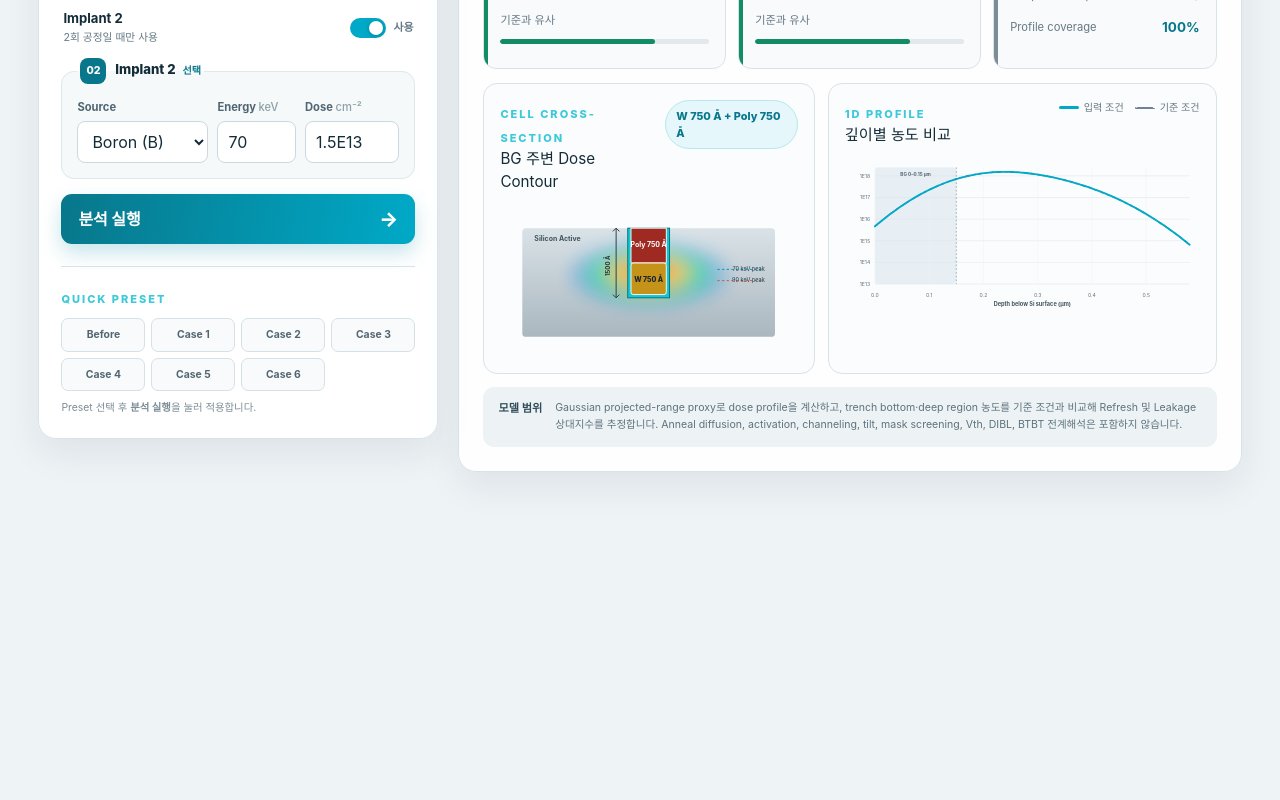
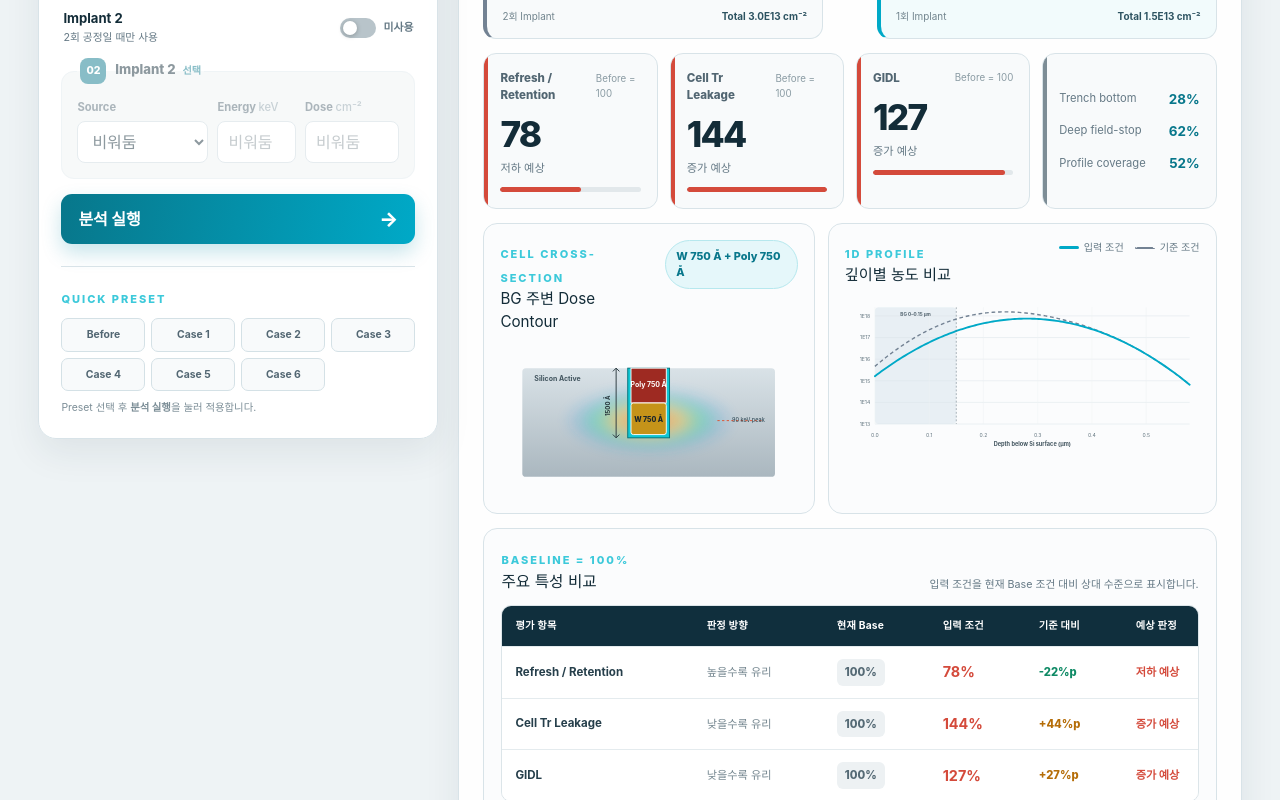
Before and after one commit to civilizednation/cnation-tcad, a Next.js app: page / in a window 1280 px wide. Shown: the part 360-1160 px from the top of the page. Before the commit the page ends 880 px from the top, so only its background shows below. Built offline with nearby package versions, Linux system fonts and the light colour scheme.

Commit message:
Add GIDL metric and base-vs-input condition comparison
Adds a GIDL relative index alongside Refresh/Retention and Cell Tr
Leakage, a condition comparison card showing base vs input implant
recipes side by side, and a performance comparison table summarizing
all three metrics against the baseline.

```diff
--- a/app/page.tsx
+++ b/app/page.tsx
@@ -78,11 +78,13 @@ function analyze(implants: ActiveImplant[]) {
   const highDosePenalty = Math.max(0, largestSingleDose / 2.3e13 - 1) * 8;
   const retention = Math.round(clamp(100 * (0.58 + 0.42 * fieldStop) - highDosePenalty, 68, 118));
   const leakage = Math.round(clamp(100 / (0.4 + 0.6 * fieldStop) + Math.max(0, peakRatio - 1) * 12 + highDosePenalty * 0.45, 72, 148));
+  const gidl = Math.round(clamp(100 * (0.56 + 0.44 / clamp(deepRatio, 0.45, 1.45)) + Math.max(0, peakRatio - 1) * 17 + highDosePenalty * 0.7, 72, 155));
   const comparable = implants.every((implant) => implant.source === "Boron");
   const btbtRisk = largestSingleDose >= 2.6e13 || peakRatio > 1.06;
   const retentionLabel = retention < 91 ? "저하 예상" : retention < 98 ? "소폭 저하 가능" : retention <= 103 ? "기준과 유사" : "개선 가능";
   const leakageLabel = leakage < 95 ? "감소 예상" : leakage <= 105 ? "기준과 유사" : leakage <= 116 ? "소폭 증가 가능" : "증가 예상";
-  return { profile, retention, leakage, retentionLabel, leakageLabel, bottomRatio, deepRatio, areaRatio, peakRatio, btbtRisk, comparable };
+  const gidlLabel = gidl < 95 ? "감소 예상" : gidl <= 105 ? "기준과 유사" : gidl <= 116 ? "소폭 증가 가능" : "증가 예상";
+  return { profile, retention, leakage, gidl, retentionLabel, leakageLabel, gidlLabel, bottomRatio, deepRatio, areaRatio, peakRatio, btbtRisk, comparable };
 }
 
 function formatDose(value: number) { return value.toExponential(1).replace("e+", "E").replace("e", "E"); }
@@ -130,13 +132,44 @@ function MetricCard({ label, value, tone, detail }: { label: string; value: numb
   return <article className={`metric-card ${tone}`}><div className="metric-topline"><span>{label}</span><small>Before = 100</small></div><div className="metric-value">{value}</div><p>{detail}</p><div className="meter"><span style={{width:`${clamp(value/1.35,8,100)}%`}}/></div></article>;
 }
 
+function conditionSummary(implants: ActiveImplant[]) {
+  return {
+    steps: implants.length,
+    recipe: implants.map((implant) => `${implant.source} ${implant.energy} keV · ${formatDose(implant.dose)}`).join(" + "),
+    totalDose: formatDose(implants.reduce((sum, implant) => sum + implant.dose, 0)),
+  };
+}
+
+function scoreTone(metric: "refresh" | "leakage" | "gidl", value: number) {
+  if (metric === "refresh") return value >= 98 ? "good" : value >= 91 ? "caution" : "risk";
+  return value <= 105 ? "good" : value <= 116 ? "caution" : "risk";
+}
+
+function PerformanceComparison({ result }: { result: ReturnType<typeof analyze> }) {
+  const rows = [
+    { key: "refresh" as const, label: "Refresh / Retention", current: result.retention, direction: "높을수록 유리", note: result.retentionLabel },
+    { key: "leakage" as const, label: "Cell Tr Leakage", current: result.leakage, direction: "낮을수록 유리", note: result.leakageLabel },
+    { key: "gidl" as const, label: "GIDL", current: result.gidl, direction: "낮을수록 유리", note: result.gidlLabel },
+  ];
+  return <section className="comparison-section" aria-labelledby="comparison-title">
+    <div className="section-heading"><div><span className="eyebrow">BASELINE = 100%</span><h3 id="comparison-title">주요 특성 비교</h3></div><p>입력 조건을 현재 Base 조건 대비 상대 수준으로 표시합니다.</p></div>
+    <div className="comparison-table-wrap"><table className="comparison-table">
+      <thead><tr><th>평가 항목</th><th>판정 방향</th><th>현재 Base</th><th>입력 조건</th><th>기준 대비</th><th>예상 판정</th></tr></thead>
+      <tbody>{rows.map((row) => { const delta=row.current-100; const tone=scoreTone(row.key,row.current); return <tr key={row.key}><th scope="row">{row.label}</th><td className="direction-cell">{row.direction}</td><td><span className="base-score">100%</span></td><td><strong className={`score ${tone}`}>{row.current}%</strong></td><td><span className={`delta ${delta===0?"same":delta>0?"up":"down"}`}>{delta===0?"동일":`${delta>0?"+":""}${delta}%p`}</span></td><td><span className={`judgement ${tone}`}>{row.note}</span></td></tr>; })}</tbody>
+    </table></div>
+    <p className="comparison-footnote">Refresh는 높을수록 유리하며, Cell Tr Leakage와 GIDL은 낮을수록 유리합니다. 수치는 Gaussian 기반 간이 모델의 상대 예상값입니다.</p>
+  </section>;
+}
+
 export default function Home() {
   const [implant1,setImplant1]=useState<Implant>({source:"Boron",energy:"90",dose:"1.5E13"});
-  const [implant2,setImplant2]=useState<Implant>({source:"Boron",energy:"70",dose:"1.5E13"});
-  const [useSecond,setUseSecond]=useState(true);
-  const [applied,setApplied]=useState<ActiveImplant[]>(BASELINE);
+  const [implant2,setImplant2]=useState<Implant>({source:"",energy:"",dose:""});
+  const [useSecond,setUseSecond]=useState(false);
+  const [applied,setApplied]=useState<ActiveImplant[]>([{source:"Boron",energy:90,dose:1.5e13}]);
   const [error,setError]=useState("");
   const result=useMemo(()=>analyze(applied),[applied]);
+  const baselineSummary=conditionSummary(BASELINE);
+  const currentSummary=conditionSummary(applied);
   const update=(setter:(value:Implant)=>void,current:Implant,key:keyof Implant,value:string)=>setter({...current,[key]:value});
   const submit=(event:FormEvent)=>{ event.preventDefault(); const candidates=[implant1,...(useSecond?[implant2]:[])]; const parsed=candidates.map(i=>({source:i.source,energy:Number(i.energy),dose:parseDose(i.dose)})); const invalid=parsed.some(i=>!i.source||!Number.isFinite(i.energy)||i.energy<=0||i.energy>500||!Number.isFinite(i.dose)||i.dose<1e10||i.dose>1e16); if(invalid){setError("Source를 선택하고 Energy는 0–500 keV, Dose는 1E10–1E16 범위로 입력해 주세요.");return;} setError("");setApplied(parsed); };
   const toggleSecond=(enabled:boolean)=>{setUseSecond(enabled);setImplant2(enabled?{source:"Boron",energy:"70",dose:"1.5E13"}:{source:"",energy:"",dose:""});};
@@ -155,11 +188,13 @@ export default function Home() {
         <div className="preset-area"><span className="eyebrow">QUICK PRESET</span><div className="preset-grid">{PRESETS.map(p=><button key={p.name} type="button" onClick={()=>applyPreset(p)}>{p.name}</button>)}</div><p>Preset 선택 후 <strong>분석 실행</strong>을 눌러 적용합니다.</p></div>
       </aside>
       <section className="results-panel"><div className="results-title"><div><span className="eyebrow">SIMULATION RESULT</span><h2>기준 조건 대비 예상 결과</h2><p>{implantLabel}</p></div><span className={`confidence ${result.comparable?"high":"low"}`}>{result.comparable?"Boron 기준 비교":"Source 상이 · 낮은 신뢰도"}</span></div>
-        <div className="metric-grid"><MetricCard label="Refresh / Retention" value={result.retention} tone={result.retention>=98?"good":result.retention>=91?"caution":"risk"} detail={result.retentionLabel}/><MetricCard label="Cell Tr Leakage" value={result.leakage} tone={result.leakage<=105?"good":result.leakage<=116?"caution":"risk"} detail={result.leakageLabel}/><article className="metric-card compact"><div className="ratio-row"><span>Trench bottom</span><strong>{Math.round(result.bottomRatio*100)}%</strong></div><div className="ratio-row"><span>Deep field-stop</span><strong>{Math.round(result.deepRatio*100)}%</strong></div><div className="ratio-row"><span>Profile coverage</span><strong>{Math.round(result.areaRatio*100)}%</strong></div></article></div>
-        {result.btbtRisk&&<div className="risk-banner"><span>!</span><div><strong>고농도 접합 전계 확인 필요</strong><p>Ioff가 감소해도 BTBT 또는 TAT leakage가 증가할 수 있습니다.</p></div></div>}
+        <div className="condition-compare" aria-label="현재 Base 조건과 입력 조건 비교"><article className="condition-card base"><div className="condition-label"><span>BASE</span><strong>현재 기준 조건</strong></div><p>{baselineSummary.recipe}</p><div><span>{baselineSummary.steps}회 Implant</span><b>Total {baselineSummary.totalDose} cm⁻²</b></div></article><div className="compare-symbol" aria-hidden="true">VS</div><article className="condition-card current"><div className="condition-label"><span>INPUT</span><strong>입력 실험 조건</strong></div><p>{currentSummary.recipe}</p><div><span>{currentSummary.steps}회 Implant</span><b>Total {currentSummary.totalDose} cm⁻²</b></div></article></div>
+        <div className="metric-grid"><MetricCard label="Refresh / Retention" value={result.retention} tone={scoreTone("refresh",result.retention)} detail={result.retentionLabel}/><MetricCard label="Cell Tr Leakage" value={result.leakage} tone={scoreTone("leakage",result.leakage)} detail={result.leakageLabel}/><MetricCard label="GIDL" value={result.gidl} tone={scoreTone("gidl",result.gidl)} detail={result.gidlLabel}/><article className="metric-card compact"><div className="ratio-row"><span>Trench bottom</span><strong>{Math.round(result.bottomRatio*100)}%</strong></div><div className="ratio-row"><span>Deep field-stop</span><strong>{Math.round(result.deepRatio*100)}%</strong></div><div className="ratio-row"><span>Profile coverage</span><strong>{Math.round(result.areaRatio*100)}%</strong></div></article></div>
+        {result.btbtRisk&&<div className="risk-banner"><span>!</span><div><strong>고농도 접합 전계 확인 필요</strong><p>Ioff가 감소해도 GIDL, BTBT 또는 TAT leakage가 증가할 수 있습니다.</p></div></div>}
         {!result.comparable&&<div className="risk-banner neutral"><span>i</span><div><strong>기준 Source와 다릅니다</strong><p>Boron 기준 refresh·leakage 지수는 방향성 참고용으로만 사용하세요.</p></div></div>}
         <div className="visual-grid"><CellContour implants={applied}/><ProfileChart current={result.profile}/></div>
-        <div className="method-note"><strong>모델 범위</strong><p>Gaussian projected-range proxy로 dose profile을 계산하고, trench bottom·deep region 농도를 기준 조건과 비교해 Refresh 및 Leakage 상대지수를 추정합니다. Anneal diffusion, activation, channeling, tilt, mask screening, Vth, DIBL, BTBT 전계해석은 포함하지 않습니다.</p></div>
+        <PerformanceComparison result={result}/>
+        <div className="method-note"><strong>모델 범위</strong><p>Gaussian projected-range proxy로 dose profile을 계산하고, trench bottom·deep region 농도를 기준 조건과 비교해 Refresh, Cell Tr Leakage 및 GIDL 상대지수를 추정합니다. Anneal diffusion, activation, channeling, tilt, mask screening, Vth, DIBL, BTBT 전계해석은 포함하지 않습니다.</p></div>
       </section>
     </section>
   </main>;
```
Also changed, not shown: app/globals.css.
